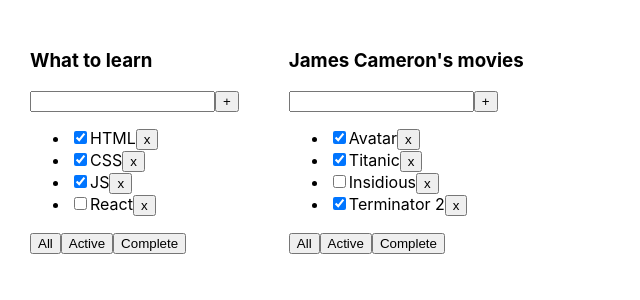
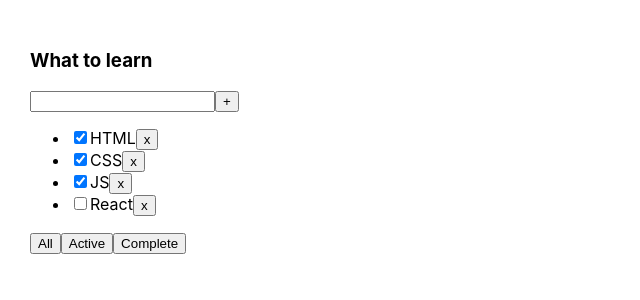
Before and after one commit to IJTINK7/Week, a React (Create React App) app in the folder Monday/todolist-ts/: page / in a window 1280 px wide. Shown: the top 300 px of the page, without its empty margins (0-640 px from the left). Built offline with nearby package versions, Linux system fonts and the light colour scheme.

Commit message:
Changing tasks array via "useState" hook

```diff
--- a/Monday/todolist-ts/src/App.tsx
+++ b/Monday/todolist-ts/src/App.tsx
@@ -1,20 +1,14 @@
-import React from 'react';
+import React, {useState} from 'react';
 import './App.css';
 import {ToDoList} from "./ToDoList";
 
 function App() {
-    let tasks = [
+    let [tasks, setTasks] = useState([
         {id: 1, title: "HTML", isDone: true},
         {id: 2, title: "CSS", isDone: true},
         {id: 3, title: "JS", isDone: true},
         {id: 4, title: "React", isDone: false},
-    ]
-    let movies = [
-        {id: 1, title: "Avatar", isDone: true},
-        {id: 2, title: "Titanic", isDone: true},
-        {id: 3, title: "Insidious", isDone: false},
-        {id: 4, title: "Terminator 2", isDone: true},
-    ]
+    ])
     const removeTask = (id: number) => {
         tasks = tasks.filter(el=> el.id !== id)
     }
@@ -24,11 +18,6 @@ function App() {
         title = {"What to learn"}
         tasks = {tasks}
         removeTask={removeTask}
-      />
-      <ToDoList
-          title = {"James Cameron's movies"}
-          tasks = {movies}
-          removeTask={removeTask}
       />
     </div>
   );
```
